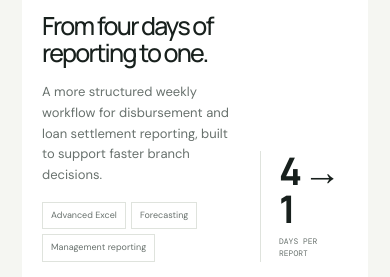
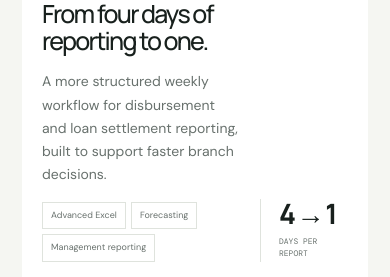
Before and after one commit to gooday-lab/thomasoddyc, a Next.js app: page /projects in a window 390 px wide. Shown: the part 516-793 px from the top of the page. Built offline with nearby package versions, Linux system fonts and the light colour scheme; no server answers; the database is empty.

Commit message:
v2: fix stat overflow in project cards, larger experience typography

```diff
--- a/src/app/globals.css
+++ b/src/app/globals.css
@@ -101,11 +101,11 @@ h2 { font-family: "Manrope", sans-serif; font-size: clamp(36px, 4.3vw, 63px); li
 .experience-list { max-width: 1160px; margin: 0 auto; }
 .experience-item { display: grid; grid-template-columns: 50px 1fr 1.05fr; gap: 32px; border-top: 1px solid var(--line); padding: 32px 0; }
 .experience-item:last-child { border-bottom: 1px solid var(--line); }
-.experience-index, .experience-meta span, .result, .education-row > span, .cert-row > span { font-family: "DM Mono", monospace; font-size: 9px; color: var(--muted); text-transform: uppercase; letter-spacing: .03em; }
-.experience-meta { display: flex; flex-direction: column; gap: 10px; line-height: 1.5; }
+.experience-index, .experience-meta span, .result, .education-row > span, .cert-row > span { font-family: "DM Mono", monospace; font-size: 10px; color: var(--muted); text-transform: uppercase; letter-spacing: .03em; }
+.experience-meta { display: flex; flex-direction: column; gap: 10px; line-height: 1.5; font-size: 11px; }
 .experience-meta span:last-child { color: var(--ink); }
-.experience-detail h3, .education-row h3, .cert-row h3 { font-family: "Manrope", sans-serif; font-size: 18px; margin: 0 0 12px; letter-spacing: -.04em; }
-.experience-detail p { color: var(--muted); font-size: 14px; line-height: 1.65; margin: 0 0 18px; max-width: 580px; white-space: pre-line; }
+.experience-detail h3, .education-row h3, .cert-row h3 { font-family: "Manrope", sans-serif; font-size: 20px; margin: 0 0 12px; letter-spacing: -.04em; }
+.experience-detail p { color: var(--muted); font-size: 16px; line-height: 1.7; margin: 0 0 18px; max-width: 580px; white-space: pre-line; }
 .result { color: var(--sage-deep); display: flex; gap: 8px; align-items: center; white-space: pre-line; }
 .toolkit { padding-top: 112px; padding-bottom: 112px; background: var(--ink); color: var(--paper); }
 .toolkit .section-label { color: var(--sage); }
@@ -121,11 +121,11 @@ h2 { font-family: "Manrope", sans-serif; font-size: clamp(36px, 4.3vw, 63px); li
 .project-top { display: flex; justify-content: space-between; font-family: "DM Mono", monospace; font-size: 9px; color: var(--sage-deep); letter-spacing: .04em; }
 .project-main { margin-top: auto; display: grid; grid-template-columns: 1fr 110px; gap: 20px; align-items: end; }
 .project-card h3 { font-family: "Manrope", sans-serif; font-size: clamp(25px, 2.3vw, 35px); line-height: 1.08; letter-spacing: -.07em; margin: 0 0 16px; max-width: 400px; }
-.project-card p { color: var(--muted); font-size: 13px; line-height: 1.6; max-width: 350px; margin: 0 0 16px; white-space: pre-line; }
+.project-card p { color: var(--muted); font-size: 14px; line-height: 1.65; max-width: 350px; margin: 0 0 16px; white-space: pre-line; }
 .project-tags { display: flex; gap: 5px; flex-wrap: wrap; }
 .project-tags span { color: var(--muted); border-color: var(--line); padding: 6px 8px; font-size: 9px; }
 .project-stat { border-left: 1px solid var(--line); padding-left: 18px; padding-bottom: 3px; }
-.project-stat strong { display: block; font-family: "Manrope", sans-serif; font-size: clamp(38px, 4vw, 58px); letter-spacing: -.09em; line-height: 1; }
+.project-stat strong { display: block; font-family: "Manrope", sans-serif; font-size: 38px; letter-spacing: -.09em; line-height: 1; }
 .project-stat span { display: block; color: var(--muted); font-family: "DM Mono", monospace; font-size: 8px; line-height: 1.5; text-transform: uppercase; margin-top: 8px; }
 .project-link { display: flex; align-items: center; gap: 8px; margin-top: 24px; font-family: "DM Mono", monospace; font-size: 9px; text-transform: uppercase; color: var(--sage-deep); }
 .outline-link { margin-left: max(calc((100% - 1160px)/2), 0px); color: var(--ink); border-color: var(--ink); }
@@ -210,7 +210,7 @@ blockquote { font-family: "Manrope", sans-serif; font-size: clamp(28px, 4vw, 52p
   .project-list { grid-template-columns: 1fr; gap: 15px; }
   .project-card { min-height: 410px; padding: 20px; }
   .project-main { grid-template-columns: 1fr 88px; }
-  .project-stat strong { font-size: 38px; }
+  .project-stat strong { font-size: 28px; }
   .education-row { grid-template-columns: 1fr; gap: 8px; }
   .cert-heading { margin-top: 56px; }
   blockquote { font-size: 35px; }
```
